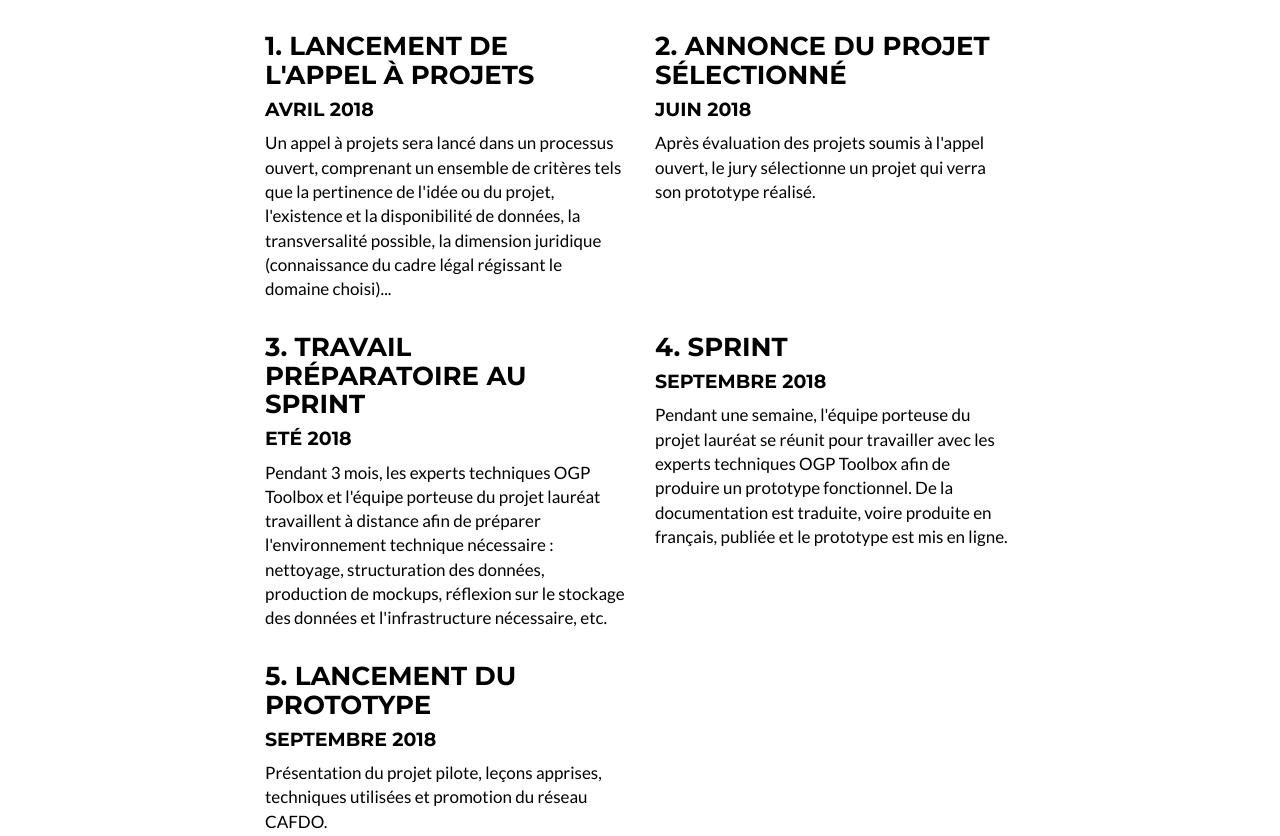
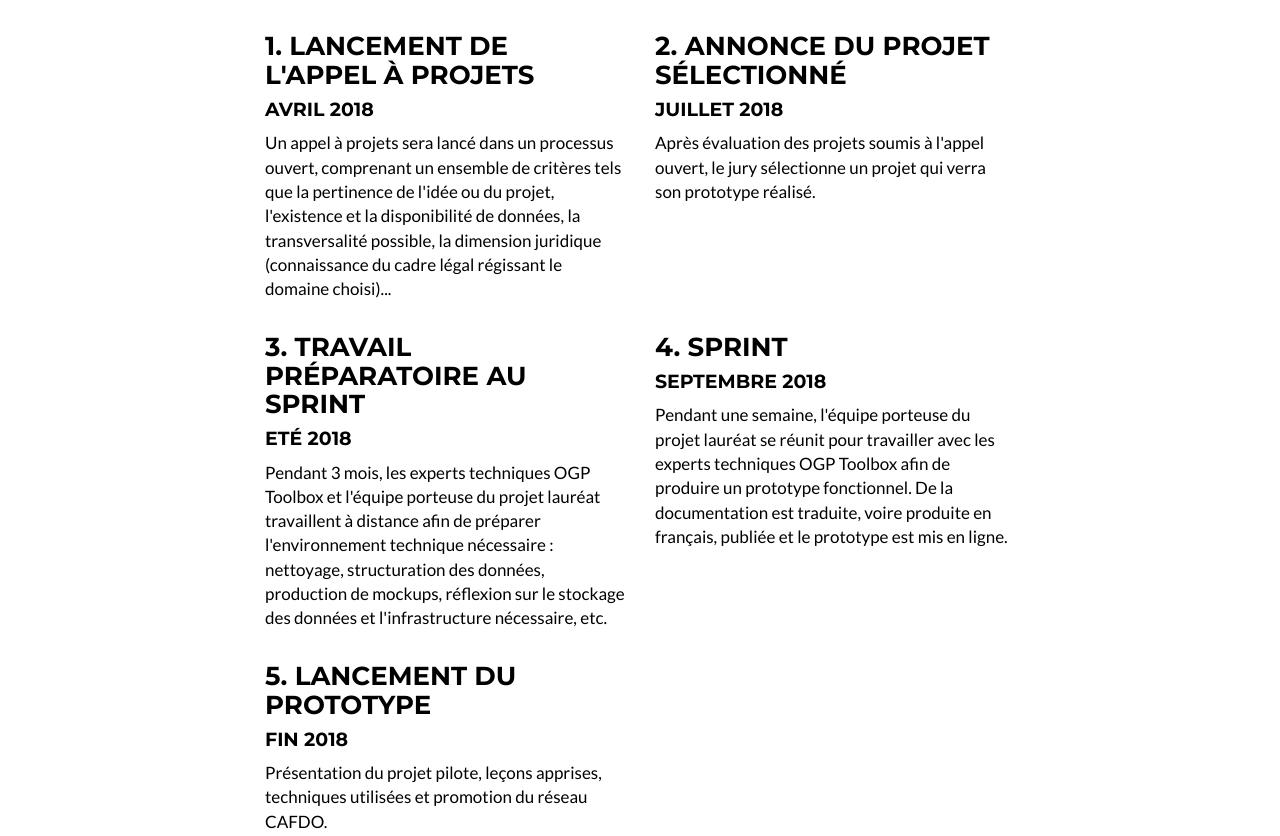
Before and after one commit to ogptoolbox/aap, a Jekyll site: the page built from index.html, in a window 1280 px wide and 1400 px high, scrolled down 4262 px. Shown: the part 162-998 px from the top of the window. Built offline with Jekyll 4.4.1, drawn with Linux system fonts in a browser that asks for light colours; some of the changed text lies outside the part shown.

Commit message:
small changes

```diff
--- a/_includes/calendrier.html
+++ b/_includes/calendrier.html
@@ -25,7 +25,7 @@
 
             <div class="col-lg-4">
                 <h3>2. Annonce du projet sélectionné</h3>
-                <h4>Juin 2018</h4>
+                <h4>Juillet 2018</h4>
                 <p>Après évaluation des projets soumis à l'appel ouvert, le jury sélectionne un projet qui verra son prototype réalisé.</p>
             </div>
         </div>
@@ -44,7 +44,7 @@
         <div class="row">
             <div class="col-lg-4 col-lg-offset-2">
                 <h3>5. Lancement du prototype</h3>
-                <h4>Septembre 2018</h4>
+                <h4>Fin 2018</h4>
                 <p>Présentation du projet pilote, leçons apprises, techniques utilisées et promotion du réseau CAFDO.</p>
             </div>
         </div>
--- a/_includes/candidature.html
+++ b/_includes/candidature.html
@@ -24,8 +24,9 @@
             <hr class="star-secondary">
             <div class="row">
                 <div class="col-lg-12 text-center">
-                  <h3><a target="_blank" href="http://cafdo.ogptoolbox.org/outiller_cafdo_AAP_2018.pdf">1. Consultez les conditions</a></h2>
-                  <h3><a target="_blank" href="https://framaforms.org/outiller-cafdo-appel-a-projets-2018-1522762982">2. Remplissez le formulaire</a></h2>
+                  <h3><a target="_blank" href="http://cafdo.ogptoolbox.org/outiller_cafdo_AAP_2018.pdf">1. Consultez les conditions</a></h3>
+                  <h3><a target="_blank" href="https://framaforms.org/outiller-cafdo-appel-a-projets-2018-1522762982">2. Remplissez le formulaire</a></h3>
+                  <h3> Candidatez avant le 30 juin !</h3>
                 </div>
             </div>
             <hr class="star-secondary">
```
Also changed, not shown: 2 other files.
